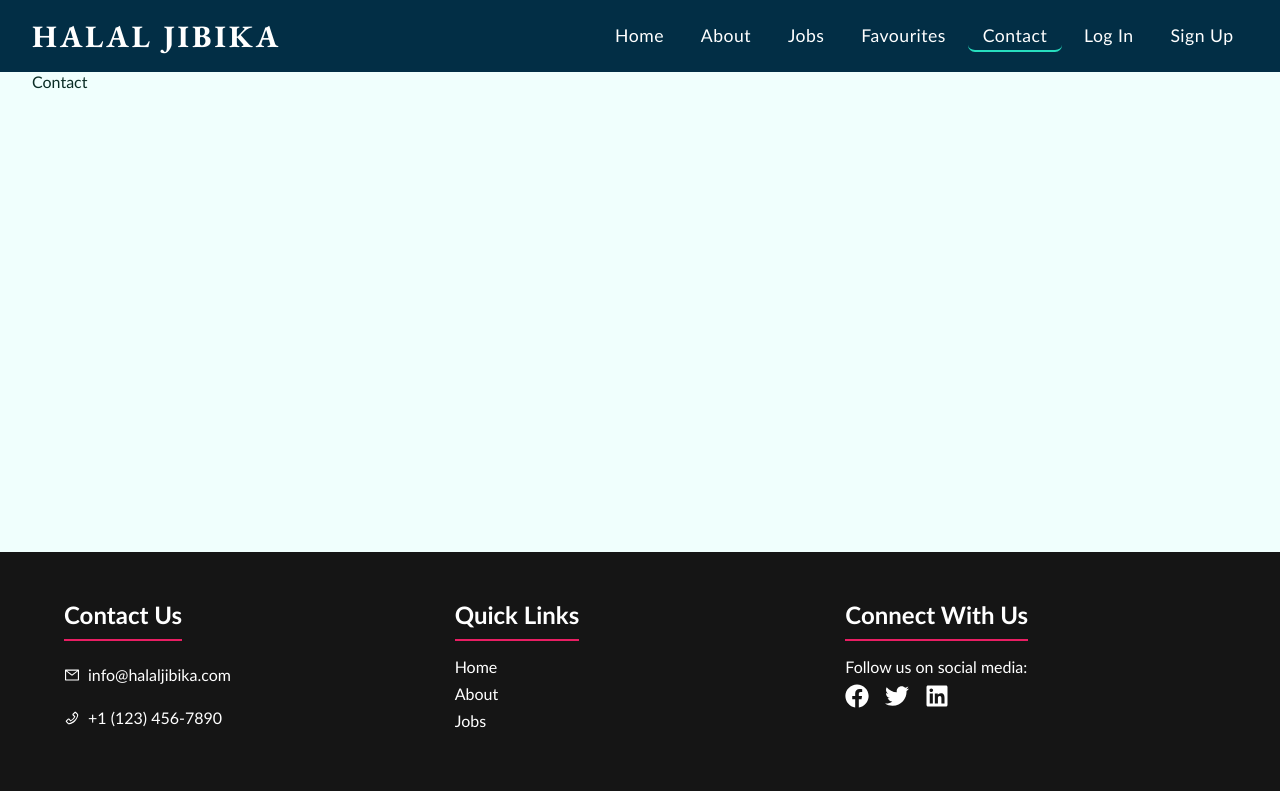
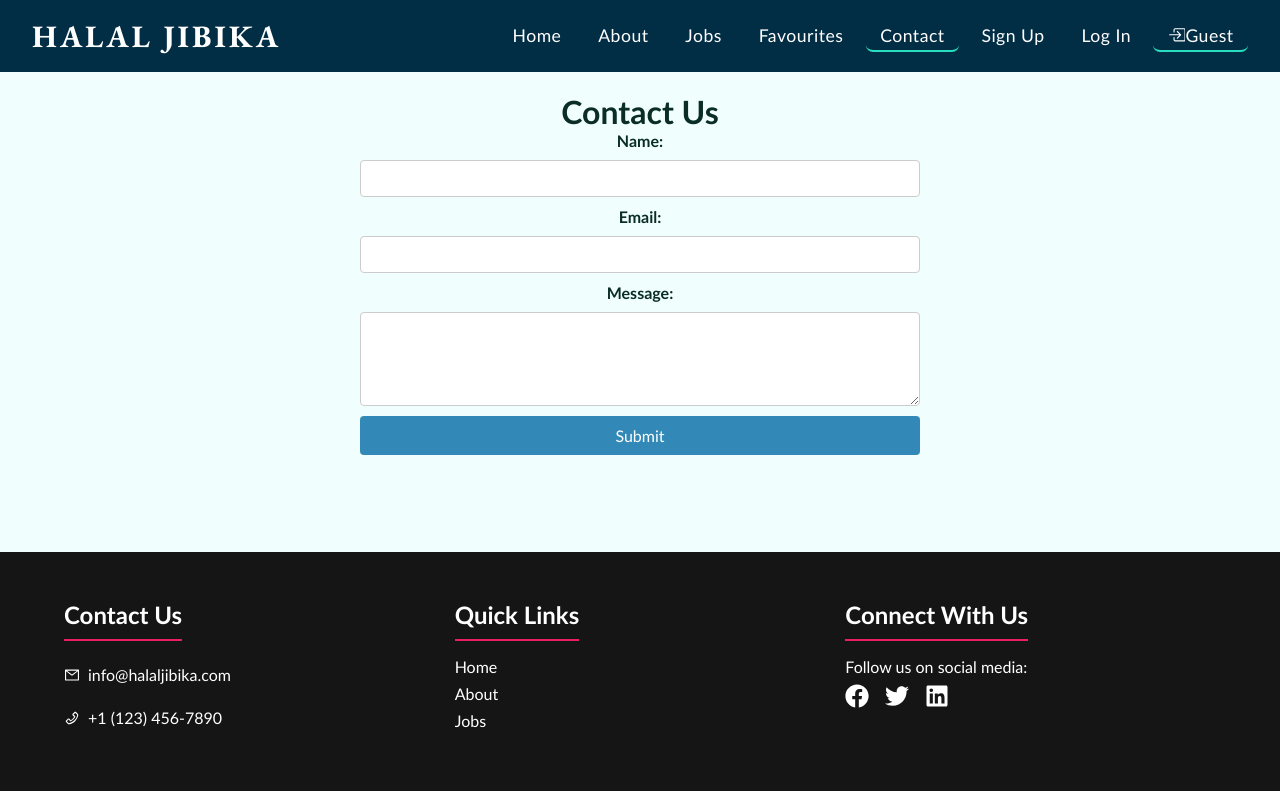
Before and after one commit to RizwanSuvo99/react__halal__jibika__app, a React (Vite) app: page /contact in a window 1280 px wide. Built offline with nearby package versions, Linux system fonts and the light colour scheme; no server answers.

Commit message:
"Contact page added"

```diff
--- a/src/components/Navbar/Navbar.jsx
+++ b/src/components/Navbar/Navbar.jsx
@@ -1,7 +1,15 @@
 import { NavLink } from "react-router-dom";
 import "./Navbar.css";
+import { BsBoxArrowInRight } from "react-icons/bs";
+import { halalAuth } from "../../firebase/firebase.config";
+import { useAuthState } from "react-firebase-hooks/auth";
+import { signOut } from "firebase/auth";
 
 const Navbar = () => {
+  const logout = () => {
+    signOut(halalAuth);
+  };
+  const [user, loading, error] = useAuthState(halalAuth);
 
   return (
     <div>
@@ -11,8 +19,28 @@ const Navbar = () => {
         <NavLink to={"./jobs"}>Jobs</NavLink>
         <NavLink to={"/favourites"}>Favourites</NavLink>
         <NavLink to={"/contact"}>Contact</NavLink>
-        <NavLink to={"/login"}>Log In</NavLink>
-        <NavLink to={"/signup"}>Sign Up</NavLink>
+
+        {user ? (
+          <NavLink >Add Jobs</NavLink>
+        ) : (
+          <NavLink to={"/signup"}>Sign Up</NavLink>
+        )}
+        {user ? (
+          <NavLink onClick={logout}>Logout</NavLink>
+        ) : (
+          <NavLink to={"/login"}>Log In</NavLink>
+        )}
+        {user ? (
+          (
+              <div style={{ display: "flex", alignItems: "center", gap: "0.2rem" }}>
+            <img style={{ width: "30px", height: "30px", borderRadius: "50%" }} src={user.photoURL} alt="" />
+              </div>
+            )
+        ) : (
+          <NavLink className={"flex ai-c"}>
+            <BsBoxArrowInRight /> Guest
+          </NavLink>
+        )}
       </nav>
     </div>
   );
--- a/src/pages/Auth/SignUp/SignUp.jsx
+++ b/src/pages/Auth/SignUp/SignUp.jsx
@@ -56,6 +56,7 @@ const SignUp = () => {
     } else {
       alert("Passwords do not match!");
     }
+    navigate("/")
   };
 
   return (
--- a/src/pages/Contact/Contact.css
+++ b/src/pages/Contact/Contact.css
@@ -0,0 +1,38 @@
+/* Contact.css */
+.contact-container {
+  max-width: 600px;
+  margin: 0 auto;
+  padding: 20px;
+  text-align: center;
+}
+
+.contact-form {
+  display: flex;
+  flex-direction: column;
+  gap: 10px;
+}
+
+.contact-container label {
+  font-weight: bold;
+}
+
+.contact-container input,
+.contact-container textarea {
+  padding: 8px;
+  border: 1px solid #ccc;
+  border-radius: 4px;
+}
+
+.contact-container button {
+  padding: 10px;
+  background-color: #3289b8;
+  color: #fff;
+  border: none;
+  border-radius: 4px;
+  cursor: pointer;
+  transition: background-color 0.3s;
+}
+
+.contact-container button:hover {
+  background-color: #1a5980;
+}
--- a/src/pages/Contact/Contact.jsx
+++ b/src/pages/Contact/Contact.jsx
@@ -1,9 +1,31 @@
-import React from 'react'
+// Contact.js
+import React from "react";
+import "./Contact.css"; // Create a new CSS file for styling if needed
 
 const Contact = () => {
+  const handleSubmit = (e) => {
+    e.preventDefault();
+    // Add logic for form submission
+    console.log("Form submitted!");
+  };
+
   return (
-    <div>Contact</div>
-  )
-}
+    <div className="contact-container">
+      <h1>Contact Us</h1>
+      <form onSubmit={handleSubmit} className="contact-form">
+        <label htmlFor="name">Name:</label>
+        <input type="text" id="name" name="name" required />
 
-export default Contact
+        <label htmlFor="email">Email:</label>
+        <input type="email" id="email" name="email" required />
+
+        <label htmlFor="message">Message:</label>
+        <textarea id="message" name="message" rows="4" required></textarea>
+
+        <button type="submit">Submit</button>
+      </form>
+    </div>
+  );
+};
+
+export default Contact;
```
